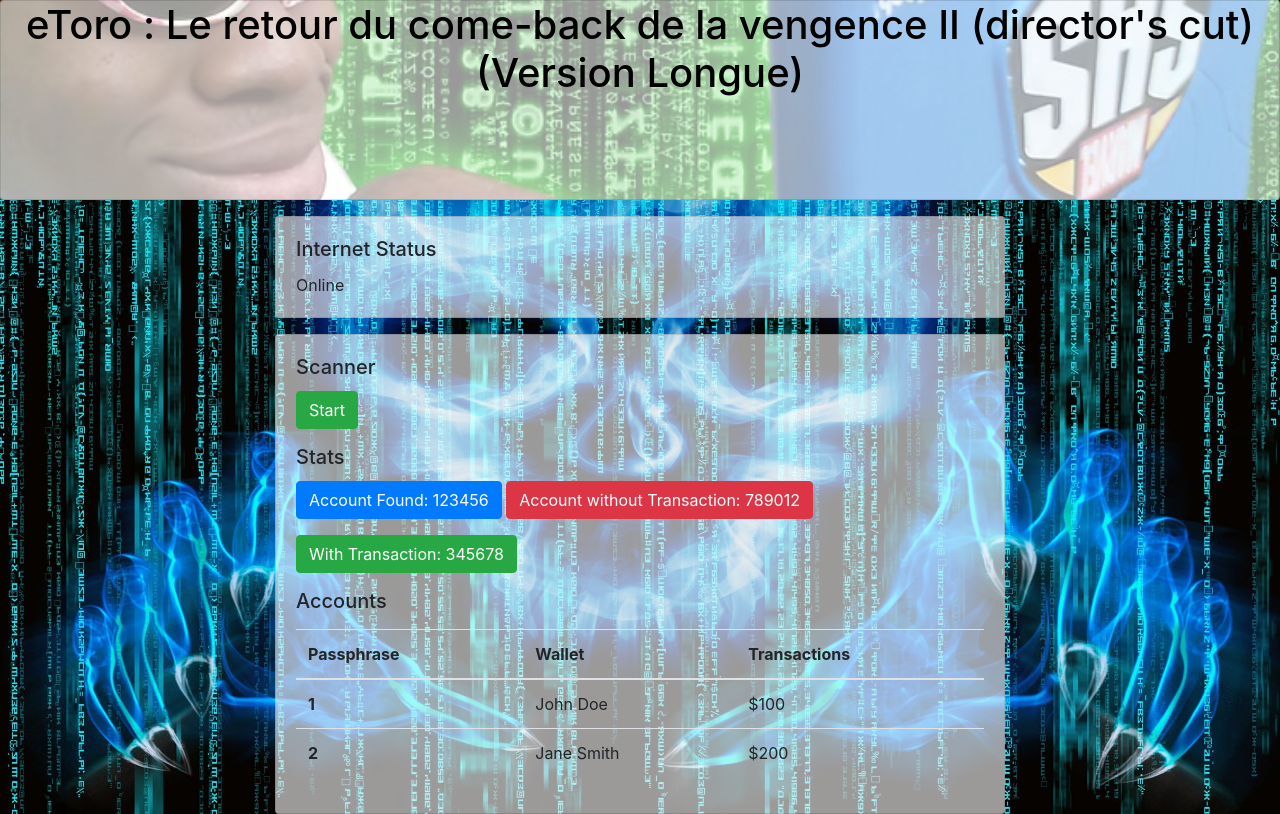
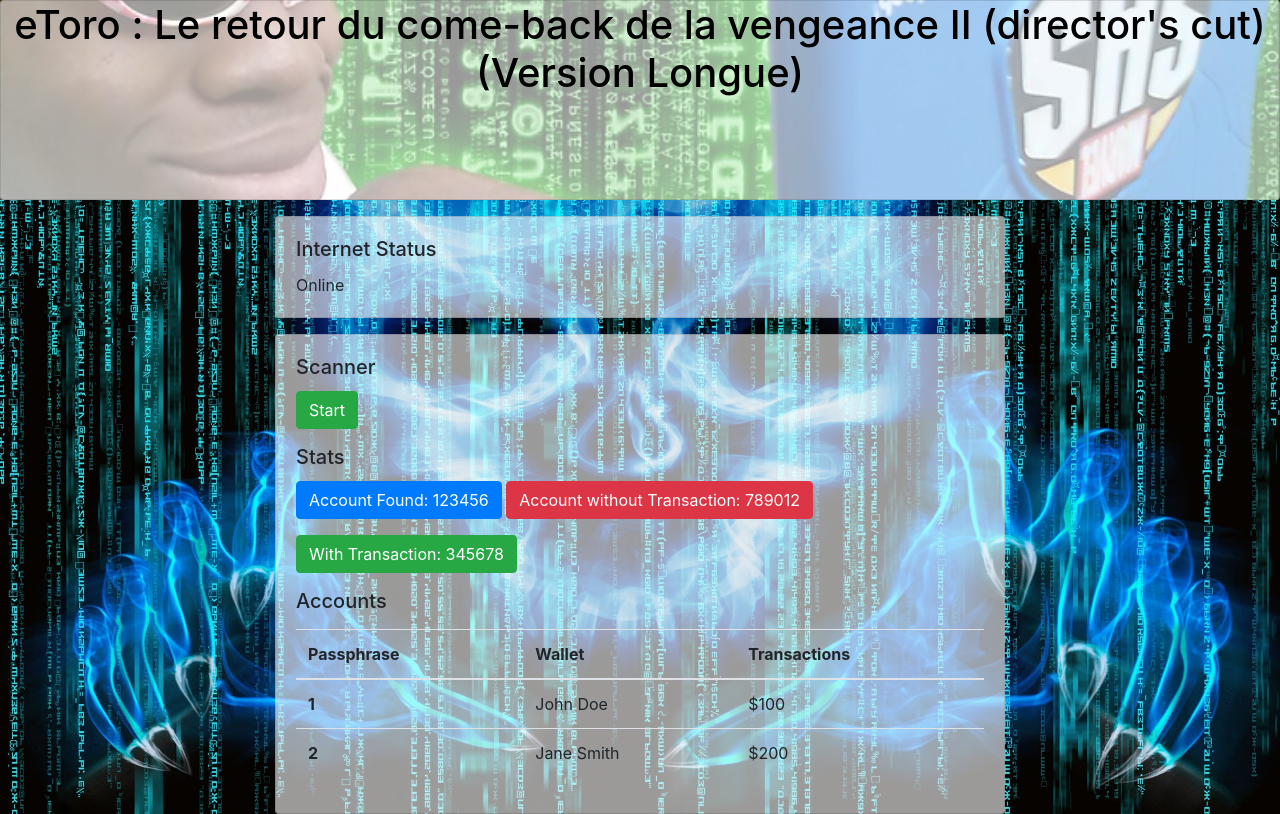
Before and after one commit to Enfyyys/AppliDesktopGroupe5, a plain HTML site: page index.html in a window 1280 px wide. Drawn offline with nearby package versions, Linux system fonts and the light colour scheme.

Commit message:
orthographe... :pencil2:

```diff
--- a/index.html
+++ b/index.html
@@ -3,7 +3,7 @@
 <head>
   <meta charset="UTF-8">
   <meta name="viewport" content="width=device-width, initial-scale=1.0">
-  <title>eToro : Le retour du come-back de la vengence II (director's cut) (Version Longue)</title>
+  <title>eToro : Le retour du come-back de la vengeance II (director's cut) (Version Longue)</title>
   <link href="https://maxcdn.bootstrapcdn.com/bootstrap/4.5.2/css/bootstrap.min.css" rel="stylesheet">
   <link href="css/styles.css" rel="stylesheet" />
 </head>
@@ -11,7 +11,7 @@
 <body>
 <header>
   <div class="background">
-    <h1 class="title card">eToro : Le retour du come-back de la vengence II (director's cut) (Version Longue)</h1>
+    <h1 class="title card">eToro : Le retour du come-back de la vengeance II (director's cut) (Version Longue)</h1>
   </div>
 
 </header>
```
